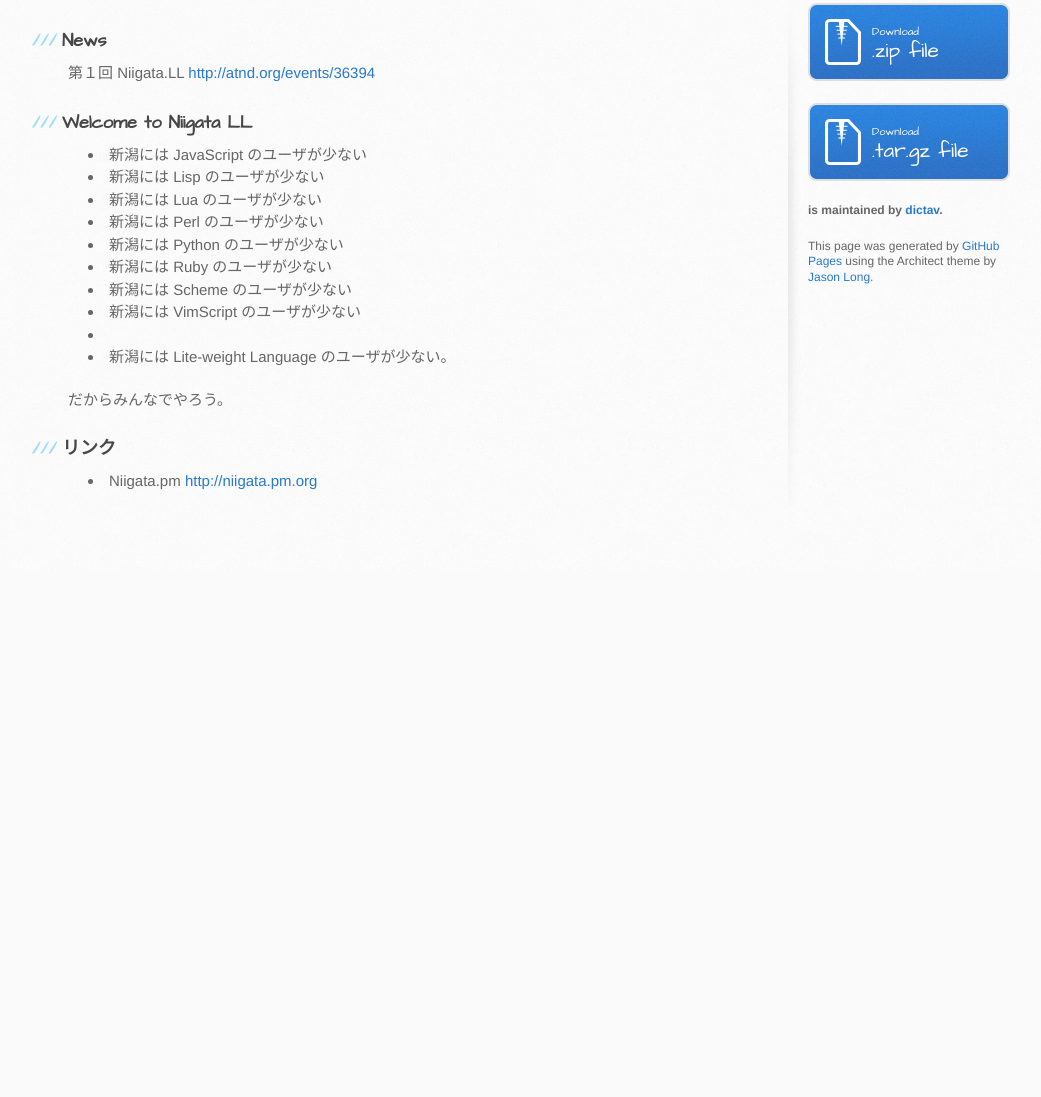
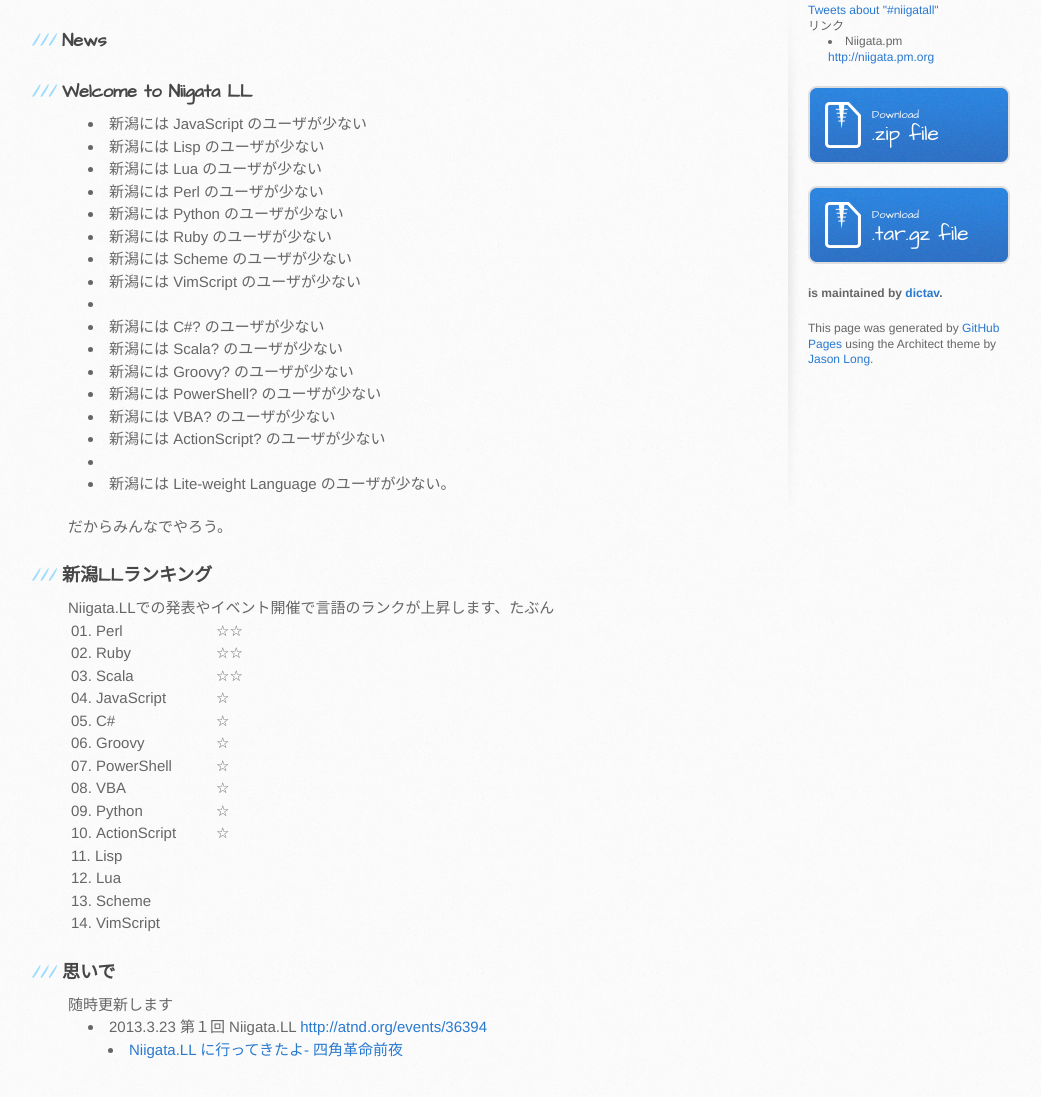
Before and after one commit to NagaokaDevelopersStudy/NiigataLL, a plain HTML site: page index.html in a window 1280 px wide. Shown: the part 229-1326 px from the top of the page, without its empty margins (102-1143 px from the left). Before the commit the page ends 800 px from the top, so only its background shows below. Drawn offline with Linux system fonts and the light colour scheme.

Commit message:
第１回Niigata.LLが無事に終了しました。

```diff
--- a/index.html
+++ b/index.html
@@ -29,7 +29,7 @@
       <div class="inner clearfix">
         <section id="main-content">
 <h3>News</h3>
-<p>第１回 Niigata.LL <a href="http://atnd.org/events/36394">http://atnd.org/events/36394</a></p>
+
 
 <h3>Welcome to Niigata LL</h3>
 <ul>
@@ -42,19 +42,65 @@
 <li>新潟には Scheme のユーザが少ない
 <li>新潟には VimScript のユーザが少ない
 <li>
+<li>新潟には C#? のユーザが少ない
+<li>新潟には Scala? のユーザが少ない
+<li>新潟には Groovy? のユーザが少ない
+<li>新潟には PowerShell? のユーザが少ない
+<li>新潟には VBA? のユーザが少ない
+<li>新潟には ActionScript? のユーザが少ない
+<li>
 <li>新潟には Lite-weight Language のユーザが少ない。
 </ul>
 だからみんなでやろう。
+
+
+<h3>新潟LLランキング</h3>
+Niigata.LLでの発表やイベント開催で言語のランクが上昇します、たぶん
+<style>
+   td {text-align: left;}
+   ol.ranking li{list-style-type: decimal-leading-zero;}
+   div.lang {display:inline-block; width: 8em;}
+</style>
+<ol class="ranking">
+   <li><div class="lang">Perl</div>☆☆
+   <li><div class="lang">Ruby</div>☆☆
+   <li><div class="lang">Scala</div>☆☆
+   <li><div class="lang">JavaScript</div>☆
+   <li><div class="lang">C#</div>☆
+   <li><div class="lang">Groovy</div>☆
+   <li><div class="lang">PowerShell</div>☆
+   <li><div class="lang">VBA</div>☆
+   <li><div class="lang">Python</div>☆
+   <li><div class="lang">ActionScript</div>☆
+   <li><div class="lang">Lisp
+   <li><div class="lang">Lua
+   <li><div class="lang">Scheme
+   <li><div class="lang">VimScript
+</ol>
+</ul>
+
+<h3>思いで</h3>
+随時更新します
+<ul>
+   <li>2013.3.23 第１回 Niigata.LL <a href="http://atnd.org/events/36394">http://atnd.org/events/36394</a></h4>
+   <ul>
+      <li><a href="http://d.hatena.ne.jp/sasaplus1/20130324/1364111377">Niigata.LL に行ってきたよ- 四角革命前夜</a>
+   </ul>
+</ul>
+
+
+
+
+		     </section>
+
+		     <aside id="sidebar">
+<a class="twitter-timeline" href="https://twitter.com/search?q=%23niigatall" data-widget-id="315809791790415872">Tweets about "#niigatall"</a>
+<script>!function(d,s,id){var js,fjs=d.getElementsByTagName(s)[0];if(!d.getElementById(id)){js=d.createElement(s);js.id=id;js.src="//platform.twitter.com/widgets.js";fjs.parentNode.insertBefore(js,fjs);}}(document,"script","twitter-wjs");</script>
 
 <h3>リンク</h3>
 <ul>
    <li>Niigata.pm <a href="http://niigata.pm.org">http://niigata.pm.org</a>
 </ul>
-
-
-		     </section>
-
-		     <aside id="sidebar">
 			<a href="https://github.com/dictav/NiigataLL/zipball/master" class="button">
 			   <small>Download</small>
 			   .zip file
```
